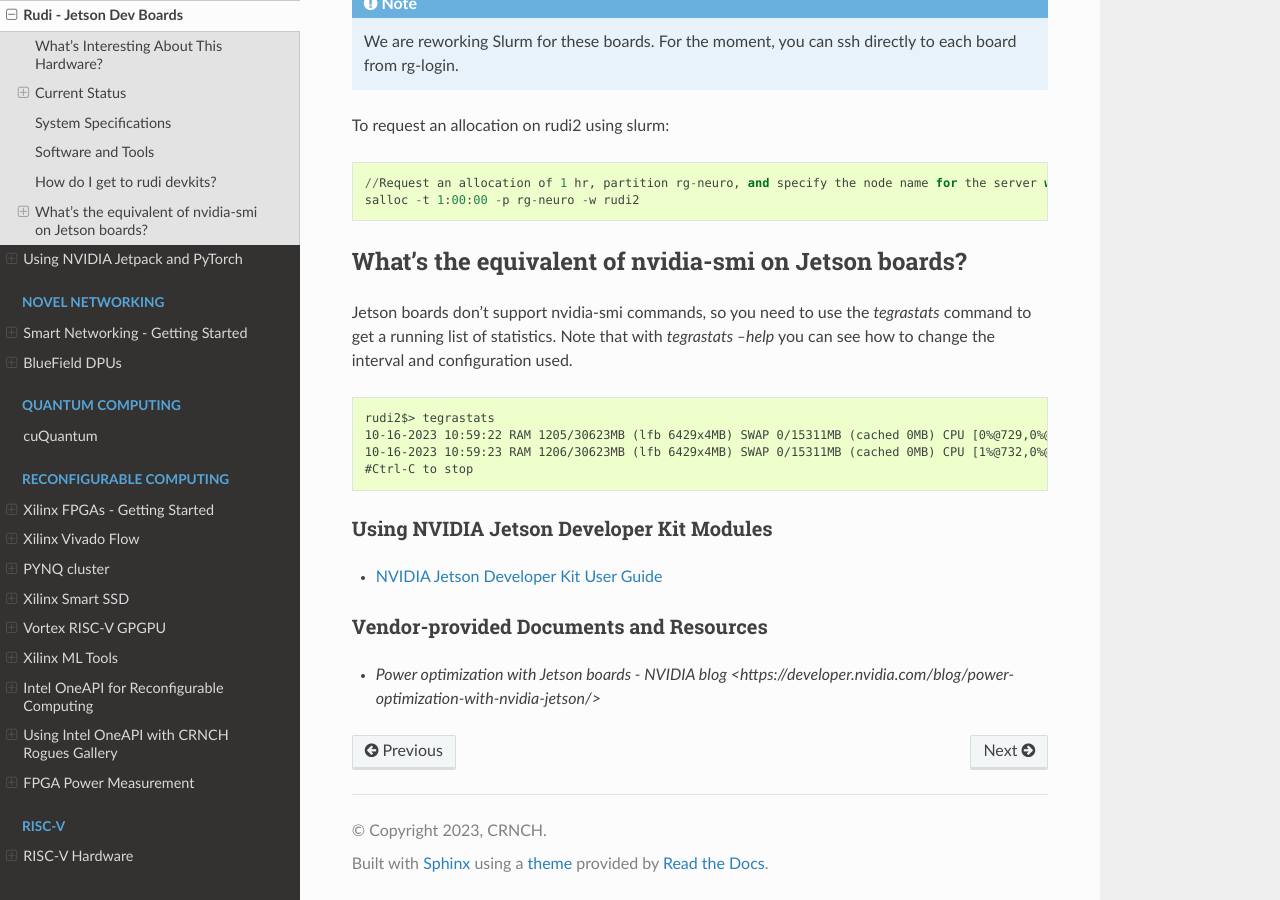
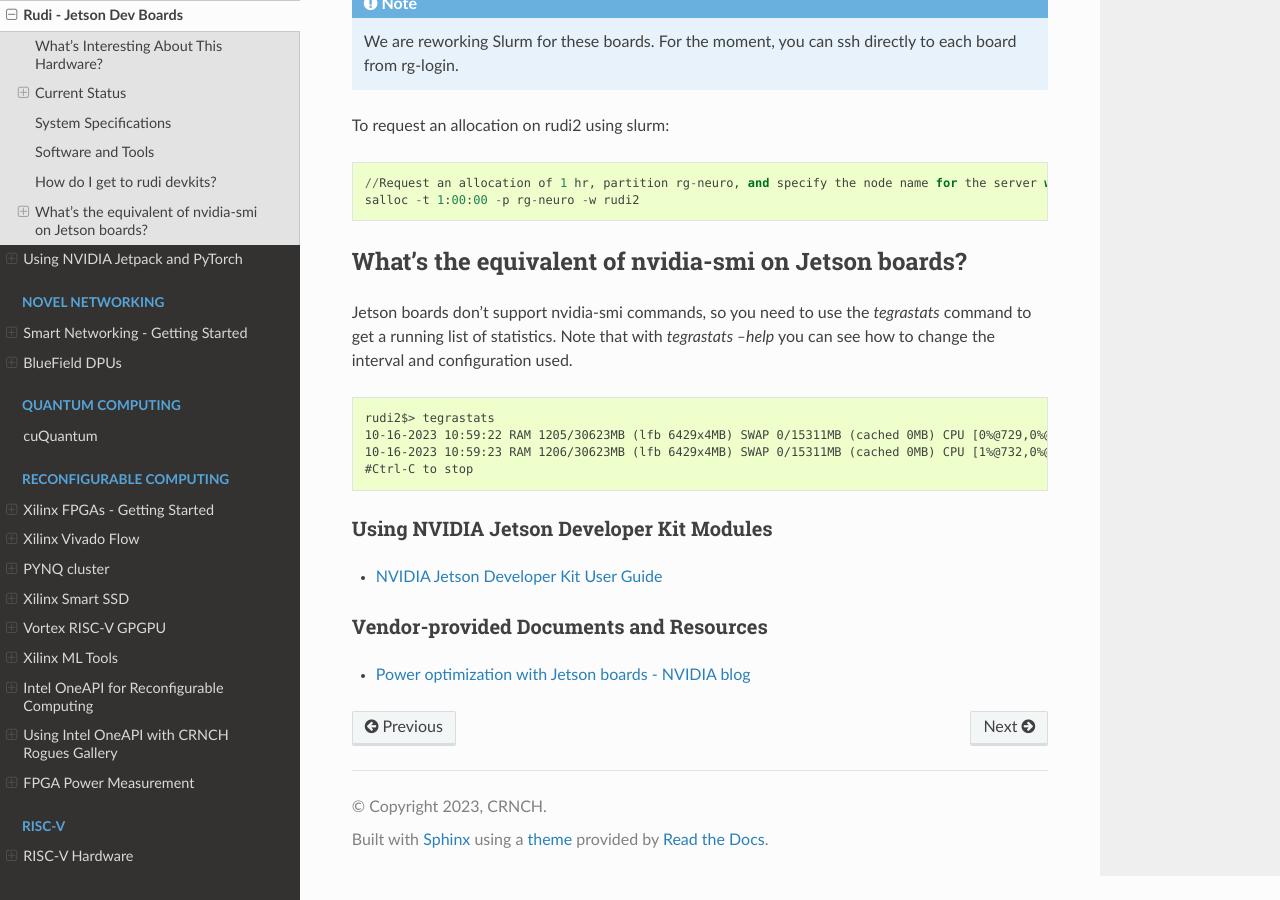
Before and after one commit to gt-crnch-rg/read-the-docs, a Sphinx documentation site: the page built from docs/neuromorphic/rudi-jetson-dev-boards.rst, in a window 1280 px wide and 900 px high, scrolled down 869 px. Built offline with Sphinx 7.4.7 and the Read the Docs theme 2.0.0, drawn with Linux system fonts in a browser that asks for light colours; pages that are not in the unit, such as notebooks, are missing from menus.

Commit message:
Update rudi-jetson-dev-boards.rst

```diff
--- a/docs/neuromorphic/rudi-jetson-dev-boards.rst
+++ b/docs/neuromorphic/rudi-jetson-dev-boards.rst
@@ -109,4 +109,4 @@
 
 Vendor-provided Documents and Resources
 ---------------------------------------
-- `Power optimization with Jetson boards - NVIDIA blog <https://developer.nvidia.com/blog/power-optimization-with-nvidia-jetson/>`
+- `Power optimization with Jetson boards - NVIDIA blog <https://developer.nvidia.com/blog/power-optimization-with-nvidia-jetson/>`__
```
